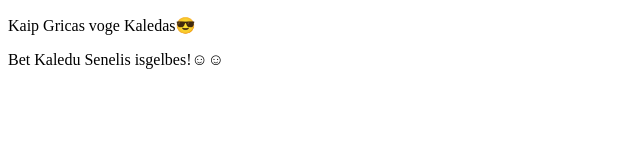
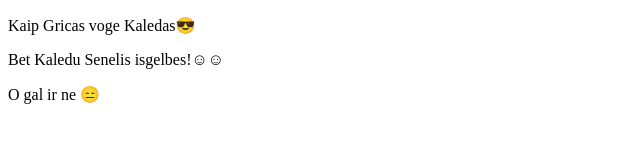
Before and after one commit to AudriusKru/3-xmas, a plain HTML site: page index.html in a window 1280 px wide. Shown: the full height of the page, 0-640 px from the left. Drawn offline with Linux system fonts and the light colour scheme.

Commit message:
Ar tikrai

```diff
--- a/index.html
+++ b/index.html
@@ -11,6 +11,7 @@
 <body>
     <p>Kaip Gricas voge Kaledas😎</p>
     <p>Bet Kaledu Senelis isgelbes!☺☺</p>
+    <p>O gal ir ne 😑</p>
 </body>
 
 </html>
```
